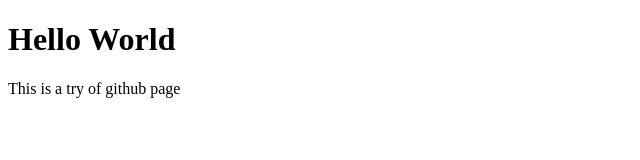
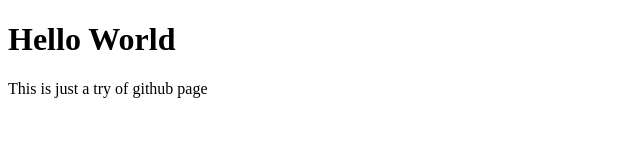
Before and after one commit to tommyttf/tommy.github.io, a plain HTML site: page index.html in a window 1280 px wide. Shown: the full height of the page, 0-640 px from the left. Drawn offline with Linux system fonts and the light colour scheme.

Commit message:
Merge branch 'master' of https://github.com/tommyttf/tommy.github.io

```diff
--- a/index.html
+++ b/index.html
@@ -6,6 +6,6 @@
 
   <body>
     <h1>Hello World</h1>
-    <p>This is a try of github page</p>
+    <p>This is just a try of github page</p>
   </body>
 </html>
```
